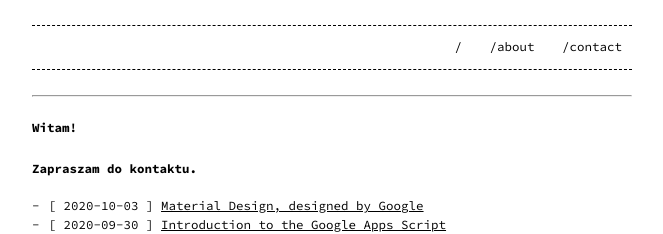
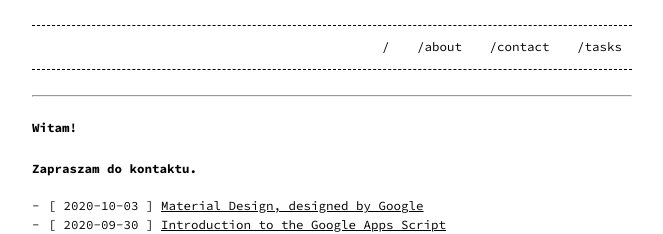
Before and after one commit to esccode/esccode.github.io, a Jekyll site: the page built from index.md, in a window 1280 px wide. Shown: the top 234 px of the page, without its empty margins (308-971 px from the left). Built offline with Jekyll 4.4.1, drawn with Linux system fonts in a browser that asks for light colours.

Commit message:
Update _config.yml

```diff
--- a/_config.yml
+++ b/_config.yml
@@ -16,6 +16,7 @@ header_pages:
 - index.md
 - about.md
 - contact.md
+- tasks.md
 
 
 
```
